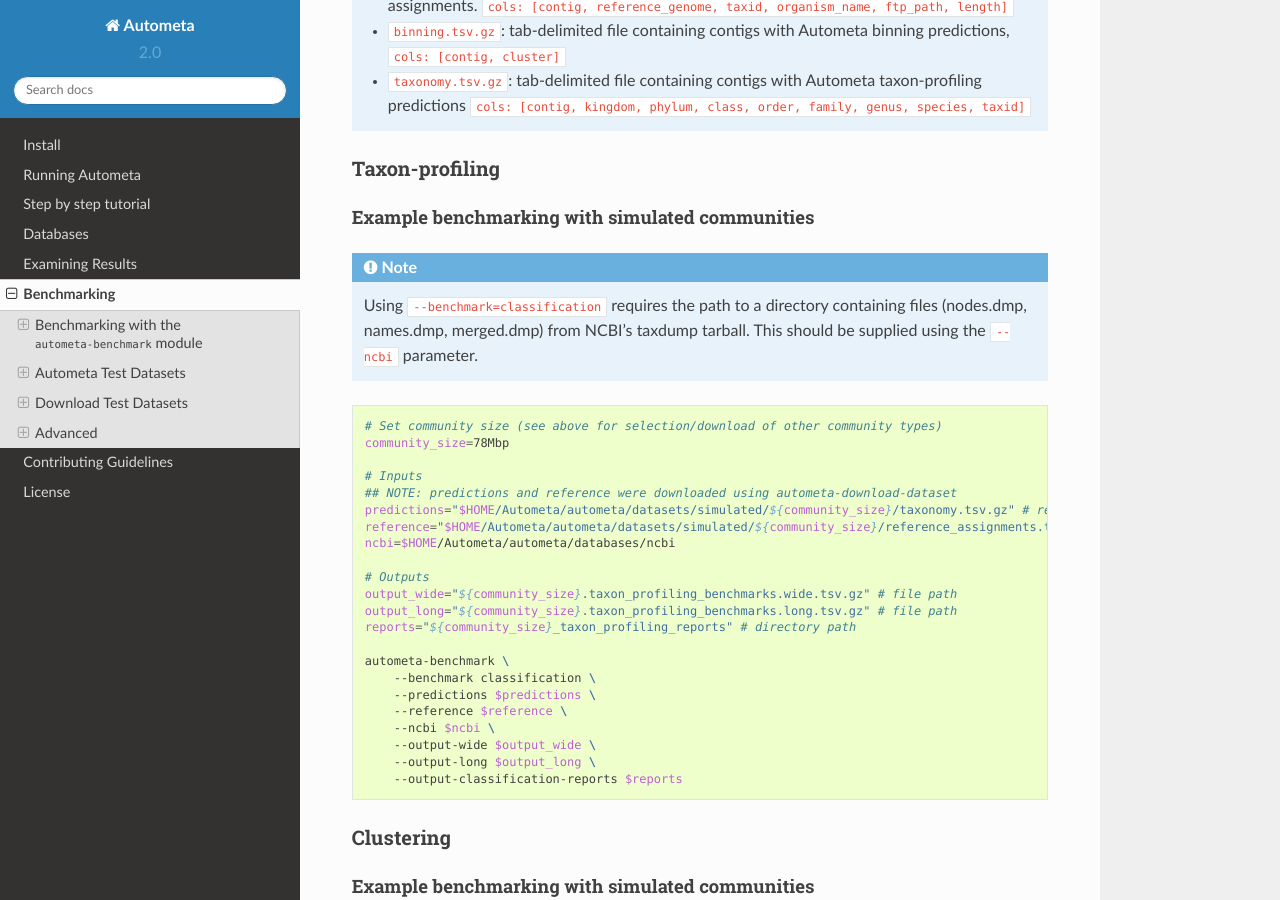
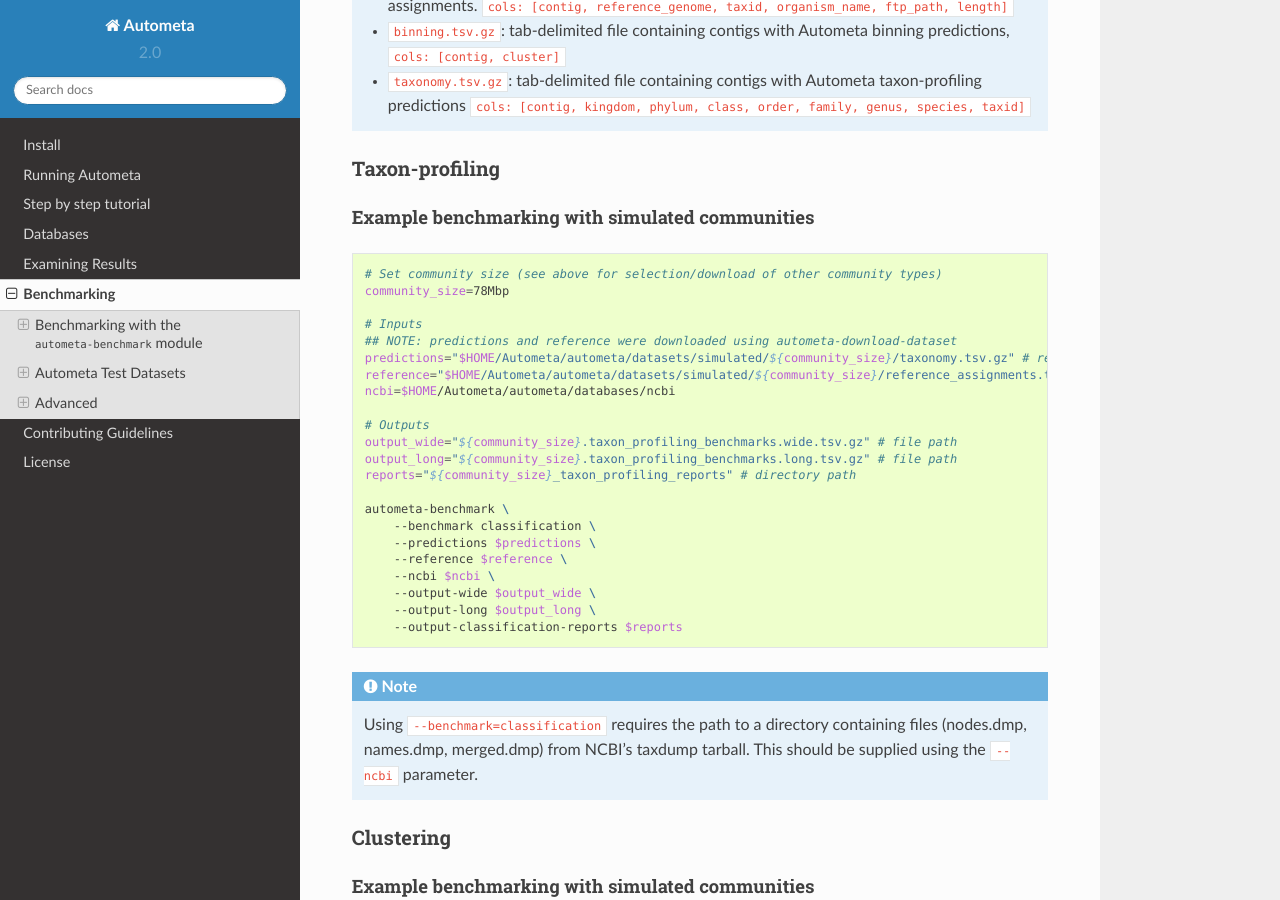
Before and after one commit to KwanLab/Autometa, a Sphinx documentation site: the page built from docs/source/benchmarking.rst, in a window 1280 px wide and 900 px high, scrolled down 910 px. Built offline with Sphinx 7.4.7 and the Read the Docs theme 2.0.0, drawn with Linux system fonts in a browser that asks for light colours; pages that are not in the unit, such as notebooks, are missing from menus; some of the changed lines change nothing that is shown; some of the changed text lies outside the part shown.

Commit message:
:memo: Fix benchmarking sections formatting

```diff
--- a/docs/source/benchmarking.rst
+++ b/docs/source/benchmarking.rst
@@ -47,10 +47,6 @@
 Example benchmarking with simulated communities
 ~~~~~~~~~~~~~~~~~~~~~~~~~~~~~~~~~~~~~~~~~~~~~~~
 
-.. note::
-    Using ``--benchmark=classification`` requires the path to a directory containing files (nodes.dmp, names.dmp, merged.dmp)
-    from NCBI's taxdump tarball. This should be supplied using the ``--ncbi`` parameter.
-
 .. code:: bash
 
     # Set community size (see above for selection/download of other community types)
@@ -75,6 +71,10 @@
         --output-wide $output_wide \
         --output-long $output_long \
         --output-classification-reports $reports
+
+.. note::
+    Using ``--benchmark=classification`` requires the path to a directory containing files (nodes.dmp, names.dmp, merged.dmp)
+    from NCBI's taxdump tarball. This should be supplied using the ``--ncbi`` parameter.
 
 Clustering
 ----------
@@ -135,8 +135,11 @@
 Autometa Test Datasets
 ======================
 
+Descriptions
+------------
+
 Simulated Communities
----------------------
+~~~~~~~~~~~~~~~~~~~~~
 
 .. csv-table:: Autometa Simulated Communities
     :file: simulated_community.csv
@@ -150,7 +153,7 @@
 located in the ``simulated_communities`` directory.
 
 Synthetic Communities
----------------------
+~~~~~~~~~~~~~~~~~~~~~
 
 51 bacterial isolates were assembled into synthetic communities which we've titled ``MIX51``.
 
@@ -159,8 +162,11 @@
 
 You can download the MIX51 community using this `link <https://drive.google.com/drive/folders/1x8d0o6HO5N72j7p_D_YxrSurBfpi9zmK?usp=sharing>`__.
 
-Download Test Datasets
-======================
+Download
+--------
+
+Using ``autometa-download-dataset``
+~~~~~~~~~~~~~~~~~~~~~~~~~~~~~~~~~~~
 
 Autometa is packaged with a built-in module that allows any user to download any of the available test datasets.
 To use retrieve these datasets one simply needs to run the ``autometa-download-dataset`` command.
@@ -184,8 +190,8 @@
 - ``binning.tsv.gz``: tab-delimited file containing contigs with Autometa binning predictions, ``cols: [contig, cluster]``
 - ``taxonomy.tsv.gz``: tab-delimited file containing contigs with Autometa taxon-profiling predictions ``cols: [contig, kingdom, phylum, class, order, family, genus, species, taxid]``
 
-Using ``gdrive`` via command line
----------------------------------
+Using ``gdrive``
+----------------
 
 You can download the individual assemblies of different datasests with the help of ``gdown`` using command line
 (This is what ``autometa-download-dataset`` is using behind the scenes). If you have installed ``autometa`` using
```
